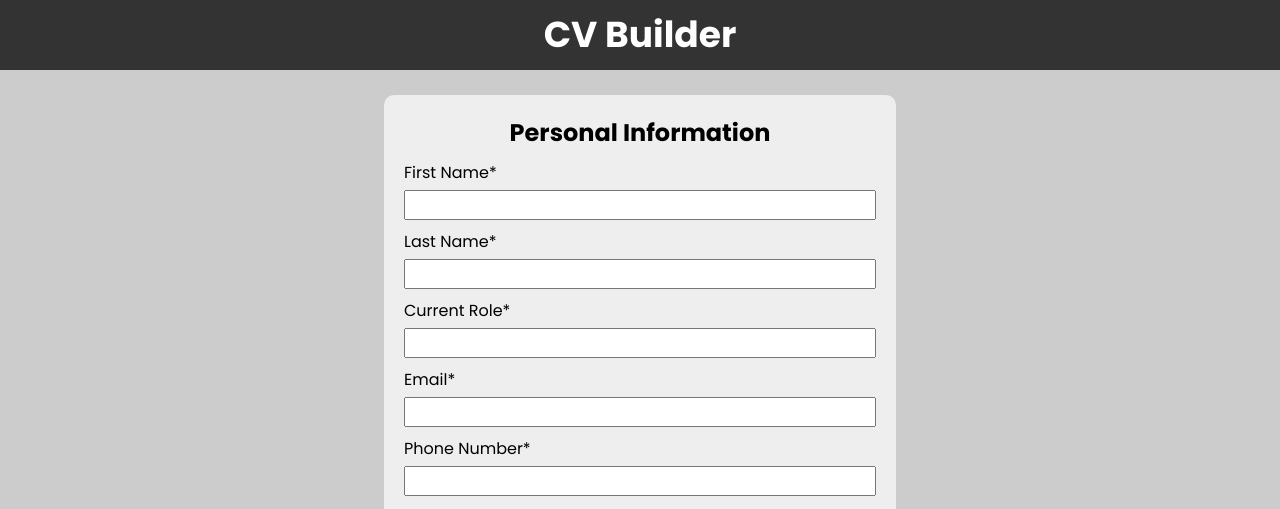
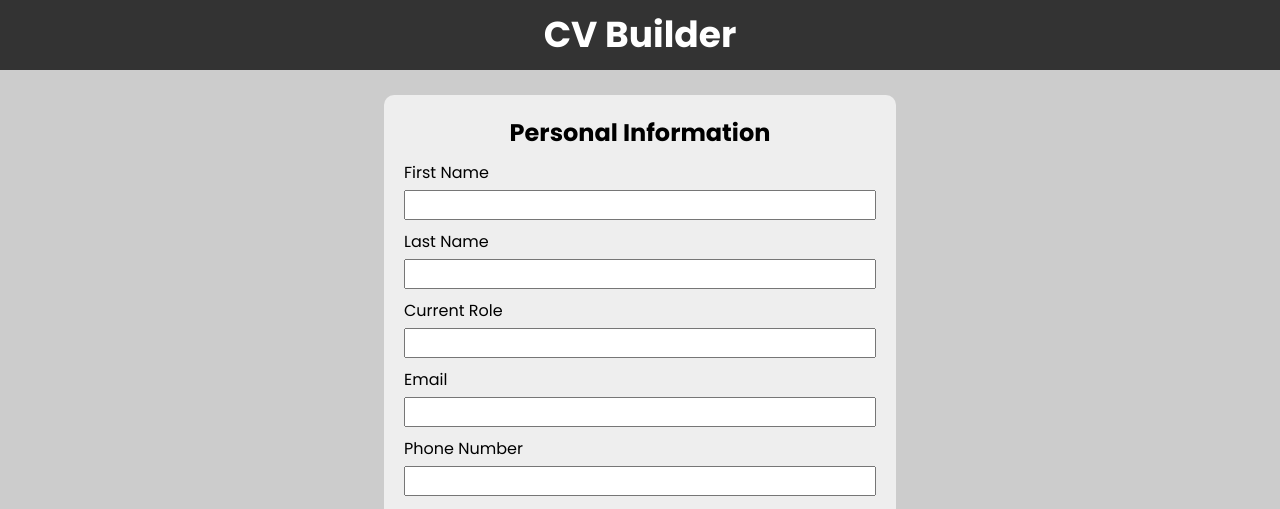
Before and after one commit to fwendeburg/create-cv, a React (Create React App) app: page / in a window 1280 px wide. Shown: the top 509 px of the page. Built offline with nearby package versions, Linux system fonts and the light colour scheme.

Commit message:
form field not required anymore

```diff
--- a/src/components/EducationForm.js
+++ b/src/components/EducationForm.js
@@ -9,20 +9,20 @@ class EducationForm extends React.Component {
             <>
                 <FormTitle>Education</FormTitle>
                 <InputContainer>
-                    <InputLabel htmlFor="degree">Degree or Stream*</InputLabel>
-                    <TextInput type="text" id="degree" required/>
+                    <InputLabel htmlFor="degree">Degree or Stream</InputLabel>
+                    <TextInput type="text" id="degree"/>
                 </InputContainer>
                 <InputContainer>
-                    <InputLabel htmlFor="university">University or School*</InputLabel>
-                    <TextInput type="text" id="university" required/>
+                    <InputLabel htmlFor="university">University or School</InputLabel>
+                    <TextInput type="text" id="university"/>
                 </InputContainer>
                 <InputContainer>
                     <InputLabel htmlFor="gpa">GPA</InputLabel>
                     <TextInput type="number" step="0.01" min="0.00" max="10.0" id="gpa"/>
                 </InputContainer>
                 <InputContainer>
-                    <InputLabel htmlFor="from">From*</InputLabel>
-                    <TextInput type="date" id="from" required/>
+                    <InputLabel htmlFor="from">From</InputLabel>
+                    <TextInput type="date" id="from"/>
                 </InputContainer>
                 <InputContainer>
                     <InputLabel htmlFor="to">To (leave empty for ongoing)</InputLabel>
--- a/src/components/Main.js
+++ b/src/components/Main.js
@@ -63,6 +63,7 @@ class Main extends React.Component {
         this.setState({currentForm: this.state.forms[currentFormIndex - 1]});
     }
 
+    // Form validation Functions, not used anymore.
     verifyInputValidity() {
         let inputsValid = true;
 
@@ -79,7 +80,6 @@ class Main extends React.Component {
 
         requiredInputs.forEach(input => {
             const emailRegEx = /^[^\s@]+@[^\s@]+\.[^\s@]+$/;
-            let today = new Date();
 
             if (input.type !== 'text') {
                 if ((input.type === 'number' || input.type === 'tel') && /[A-Za-z]/.test(input.value)) {
@@ -148,7 +148,7 @@ class Main extends React.Component {
 
                 <ContentContainer>
                     {this.state.currentForm === 'WorkExpForm'? <Button color="#21BA45" text="generate pdf" hoverColor="#1FA83F"/> : null}
-                    {this.state.currentForm === 'WorkExpForm'? null : <Button onButtonClicked={this.handleNextBtnCLick} color="#21BA45" text="next" hoverColor="#1FA83F"/>}
+                    {this.state.currentForm === 'WorkExpForm'? null : <Button onButtonClicked={this.nextForm} color="#21BA45" text="next" hoverColor="#1FA83F"/>}
                     {this.state.currentForm === 'PersonalInfoForm'? null : <Button onButtonClicked={this.previousForm} color="#D54545" text="back" hoverColor="#B63B3B"/>}
                 </ContentContainer>
             </MainContainer>
--- a/src/components/PersonalInfoForm.js
+++ b/src/components/PersonalInfoForm.js
@@ -8,24 +8,24 @@ class PersonalInfoForm extends React.Component {
             <>
                 <FormTitle>Personal Information</FormTitle>
                 <InputContainer>
-                    <InputLabel htmlFor="first-name">First Name*</InputLabel>
-                    <TextInput type="text" id="first-name" required/>
+                    <InputLabel htmlFor="first-name">First Name</InputLabel>
+                    <TextInput type="text" id="first-name"/>
                 </InputContainer>
                 <InputContainer>
-                    <InputLabel htmlFor="last-name">Last Name*</InputLabel>
-                    <TextInput type="text" id="last-name" required/>
+                    <InputLabel htmlFor="last-name">Last Name</InputLabel>
+                    <TextInput type="text" id="last-name"/>
                 </InputContainer>
                 <InputContainer>
-                    <InputLabel htmlFor="role">Current Role*</InputLabel>
-                    <TextInput type="text" id="role" required/>
+                    <InputLabel htmlFor="role">Current Role</InputLabel>
+                    <TextInput type="text" id="role"/>
                 </InputContainer>
                 <InputContainer>
-                    <InputLabel htmlFor="email">Email*</InputLabel>
-                    <TextInput type="email" id="email" required/>
+                    <InputLabel htmlFor="email">Email</InputLabel>
+                    <TextInput type="email" id="email"/>
                 </InputContainer>
                 <InputContainer>
-                    <InputLabel htmlFor="phone-number">Phone Number*</InputLabel>
-                    <TextInput type="tel" id="phone-number" required/>
+                    <InputLabel htmlFor="phone-number">Phone Number</InputLabel>
+                    <TextInput type="tel" id="phone-number"/>
                 </InputContainer>
                 <InputContainer>
                     <InputLabel htmlFor="adress">Adress</InputLabel>
--- a/src/components/WorkExpForm.js
+++ b/src/components/WorkExpForm.js
@@ -10,11 +10,11 @@ class WorkExpForm extends React.Component {
                 <FormTitle>Work Experience</FormTitle>
                 <InputContainer>
                     <InputLabel htmlFor="position">Position*</InputLabel>
-                    <TextInput type="text" id="position" required/>
+                    <TextInput type="text" id="position"/>
                 </InputContainer>
                 <InputContainer>
                     <InputLabel htmlFor="company">Company*</InputLabel>
-                    <TextInput type="text" id="company" required/>
+                    <TextInput type="text" id="company"/>
                 </InputContainer>
                 <InputContainer>
                     <InputLabel htmlFor="city">City</InputLabel>
@@ -22,7 +22,7 @@ class WorkExpForm extends React.Component {
                 </InputContainer>
                 <InputContainer>
                     <InputLabel htmlFor="from">From*</InputLabel>
-                    <TextInput type="date" id="from" required/>
+                    <TextInput type="date" id="from"/>
                 </InputContainer>
                 <InputContainer>
                     <InputLabel htmlFor="to">To (leave empty for ongoing)</InputLabel>
@@ -30,7 +30,7 @@ class WorkExpForm extends React.Component {
                 </InputContainer>
                 <InputContainer>
                     <InputLabel htmlFor="description">Description or Achievements*</InputLabel>
-                    <TextArea id="description" required/>
+                    <TextArea id="description"/>
                 </InputContainer>
                 <ButtonContainer>
                     <Button text="add work experience" color="blue" colorHover="white" />
```
